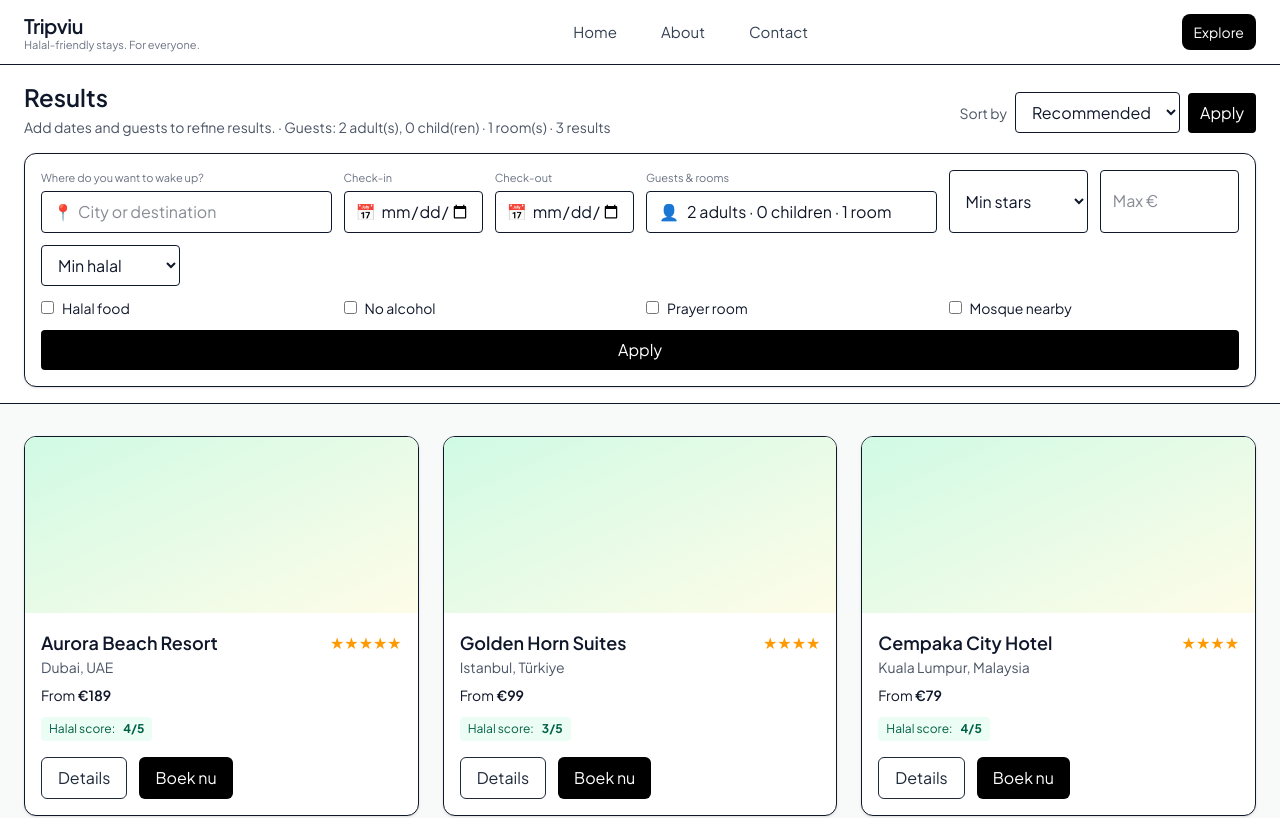
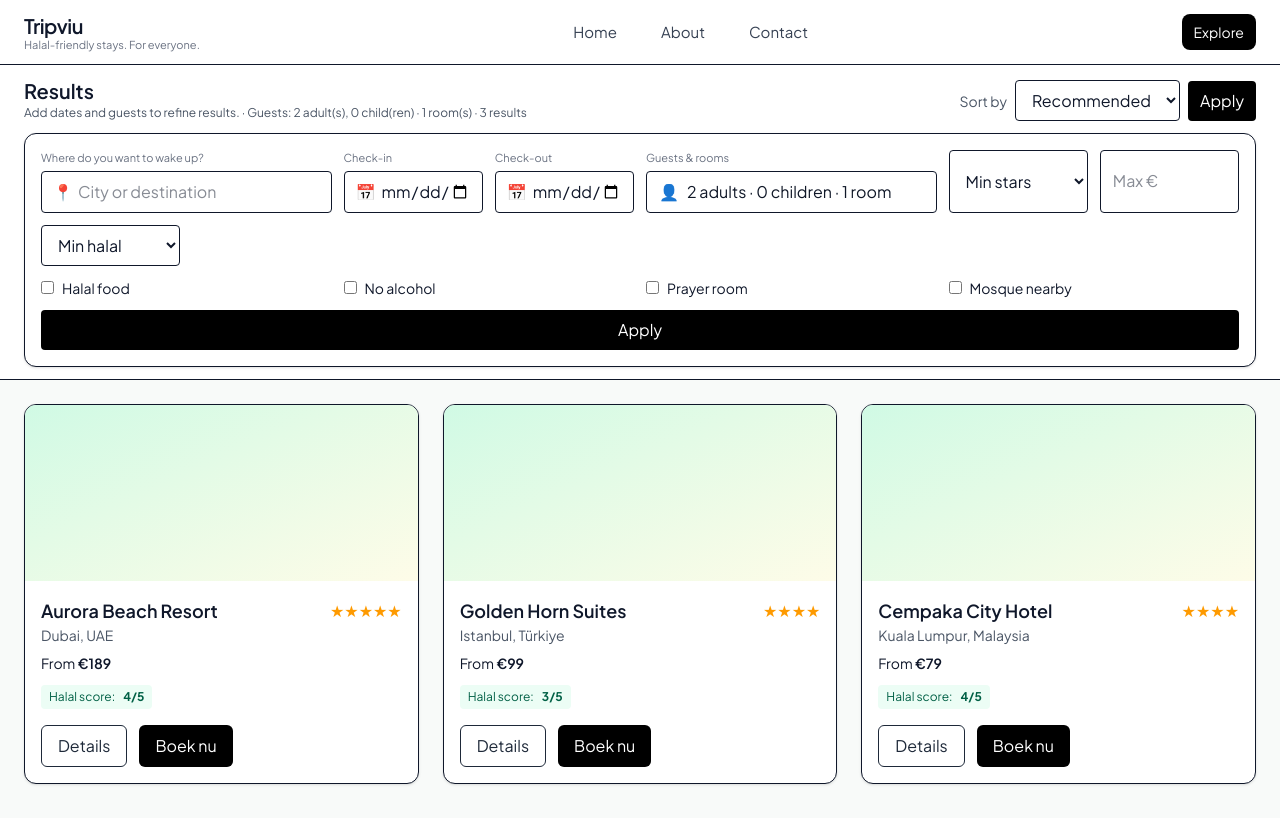
Before and after one commit to tripviu/tripviu, a Next.js app: page /search in a window 1280 px wide. Shown: the top 818 px of the page. Built offline with nearby package versions, Linux system fonts and the light colour scheme.

Commit message:
Search: sticky filters + sort bar (light theme)

```diff
--- a/src/app/search/page.tsx
+++ b/src/app/search/page.tsx
@@ -8,46 +8,25 @@ import { HOTELS, filterHotels } from "@/lib/data";
 export const dynamic = "force-dynamic";
 
 type SP = {
-  city?: string;
-  checkIn?: string;
-  checkOut?: string;
-  adults?: string;
-  children?: string;
-  rooms?: string;
-  minStars?: string;
-  maxPrice?: string;
-  minHalal?: string;
-  halalFood?: string;
-  noAlcohol?: string;
-  prayerRoom?: string;
-  mosqueNearby?: string;
-  sort?: string;
-  page?: string;
+  city?: string; checkIn?: string; checkOut?: string;
+  adults?: string; children?: string; rooms?: string;
+  minStars?: string; maxPrice?: string; minHalal?: string;
+  halalFood?: string; noAlcohol?: string; prayerRoom?: string; mosqueNearby?: string;
+  sort?: string; page?: string;
 };
 
 function nights(ci?: string, co?: string) {
   if (!ci || !co) return undefined;
-  try {
-    const a = new Date(ci);
-    const b = new Date(co);
-    const diff = Math.max(0, (b.getTime() - a.getTime()) / (1000 * 60 * 60 * 24));
-    return Number.isFinite(diff) ? Math.round(diff) : undefined;
-  } catch {
-    return undefined;
-  }
+  try { const a=new Date(ci), b=new Date(co); const d=Math.max(0,(b.getTime()-a.getTime())/(1000*60*60*24)); return Number.isFinite(d)?Math.round(d):undefined; }
+  catch { return undefined; }
 }
-
 function buildHref(sp: SP, patch: Partial<SP> = {}) {
-  const p = new URLSearchParams();
-  const all: SP = { ...sp, ...patch };
-  for (const [k, v] of Object.entries(all)) {
-    if (v && v !== "") p.set(k, String(v));
-  }
+  const p = new URLSearchParams(); const all: SP = { ...sp, ...patch };
+  for (const [k, v] of Object.entries(all)) if (v && v !== "") p.set(k, String(v));
   return `/search?${p.toString()}`;
 }
 
 export default async function Search({ searchParams }: { searchParams: SP }) {
-  // filter
   let list = filterHotels(HOTELS, {
     city: searchParams.city,
     minStars: parseInt(searchParams.minStars || "0", 10),
@@ -59,16 +38,13 @@ export default async function Search({ searchParams }: { searchParams: SP }) {
     mosqueNearby: searchParams.mosqueNearby === "on",
   });
 
-  // sort
   const sort = searchParams.sort || "";
-  if (sort === "price_asc") list = [...list].sort((a, b) => (a.priceFrom ?? 1e12) - (b.priceFrom ?? 1e12));
-  else if (sort === "price_desc") list = [...list].sort((a, b) => (b.priceFrom ?? -1) - (a.priceFrom ?? -1));
-  else if (sort === "stars_desc") list = [...list].sort((a, b) => (b.stars ?? 0) - (a.stars ?? 0));
-  else if (sort === "halal_desc") list = [...list].sort((a, b) => (b.halalScore ?? 0) - (a.halalScore ?? 0));
+  if (sort === "price_asc") list = [...list].sort((a,b)=>(a.priceFrom??1e12)-(b.priceFrom??1e12));
+  else if (sort === "price_desc") list = [...list].sort((a,b)=>(b.priceFrom??-1)-(a.priceFrom??-1));
+  else if (sort === "stars_desc") list = [...list].sort((a,b)=>(b.stars??0)-(a.stars??0));
+  else if (sort === "halal_desc") list = [...list].sort((a,b)=>(b.halalScore??0)-(a.halalScore??0));
 
-  // pagination
-  const total = list.length;
-  const pageSize = 9;
+  const total = list.length, pageSize = 9;
   const currentPage = Math.max(1, parseInt(searchParams.page || "1", 10) || 1);
   const totalPages = Math.max(1, Math.ceil(total / pageSize));
   const page = Math.min(currentPage, totalPages);
@@ -84,15 +60,14 @@ export default async function Search({ searchParams }: { searchParams: SP }) {
     <>
       <Navbar />
 
-      {/* STICKY header: titel + sort + filters */}
-      <div className="sticky top-0 z-40 bg-white/90 backdrop-blur border-b">
+      {/* STICKY BAR */}
+      <div className="sticky top-0 z-30 bg-white/95 backdrop-blur border-b">
         <Container>
-          <div className="py-4 flex items-end justify-between gap-4">
+          {/* Kop + sorteren */}
+          <div className="py-3 flex items-end justify-between gap-4">
             <div>
-              <h1 className="text-2xl font-semibold mb-1">
-                Results {searchParams.city ? `for “${searchParams.city}”` : ""}
-              </h1>
-              <p className="text-sm text-gray-600">
+              <h1 className="text-xl font-semibold">Results {searchParams.city ? `for “${searchParams.city}”` : ""}</h1>
+              <p className="text-xs text-gray-600">
                 {searchParams.checkIn && searchParams.checkOut
                   ? `Dates: ${searchParams.checkIn} → ${searchParams.checkOut} (${stayNights ?? "–"} nights)`
                   : "Add dates and guests to refine results."}{" "}
@@ -100,7 +75,7 @@ export default async function Search({ searchParams }: { searchParams: SP }) {
               </p>
             </div>
 
-            <form action="/search" className="hidden md:flex items-center gap-2 pb-1">
+            <form action="/search" className="hidden md:flex items-center gap-2">
               {Object.entries(searchParams).map(([k, v]) => k === "sort" ? null : <input key={k} type="hidden" name={k} defaultValue={v} />)}
               <label className="text-sm text-gray-600">Sort by</label>
               <select name="sort" defaultValue={sort} className="border rounded px-3 py-2 bg-white">
@@ -114,8 +89,8 @@ export default async function Search({ searchParams }: { searchParams: SP }) {
             </form>
           </div>
 
-          {/* Filters bar */}
-          <form action="/search" className="mb-4 grid gap-3 md:grid-cols-8 bg-white p-4 rounded-xl border shadow-sm">
+          {/* Filters */}
+          <form action="/search" className="mb-3 grid gap-3 md:grid-cols-8 bg-white p-4 rounded-xl border shadow-sm">
             <div className="md:col-span-2">
               <label className="block text-[11px] text-gray-500 mb-1">Where do you want to wake up?</label>
               <div className="relative">
@@ -174,15 +149,15 @@ export default async function Search({ searchParams }: { searchParams: SP }) {
         </Container>
       </div>
 
-      {/* Resultaten */}
-      <main className="py-8">
+      {/* RESULTATEN */}
+      <main className="py-6">
         <Container>
           {items.length === 0 && <p className="text-gray-600">No results. Try other filters.</p>}
-
           <div className="grid md:grid-cols-3 gap-6">
             {items.map((h) => <HotelCard key={h.id} hotel={h} />)}
           </div>
 
+          {/* Paginatie */}
           {totalPages > 1 && (
             <div className="mt-8 flex items-center justify-center gap-3">
               <a href={buildHref(searchParams, { page: String(Math.max(1, page - 1)) })} className={`px-3 py-2 rounded border ${page === 1 ? "pointer-events-none opacity-40" : "hover:bg-gray-50"}`}>← Prev</a>
```
